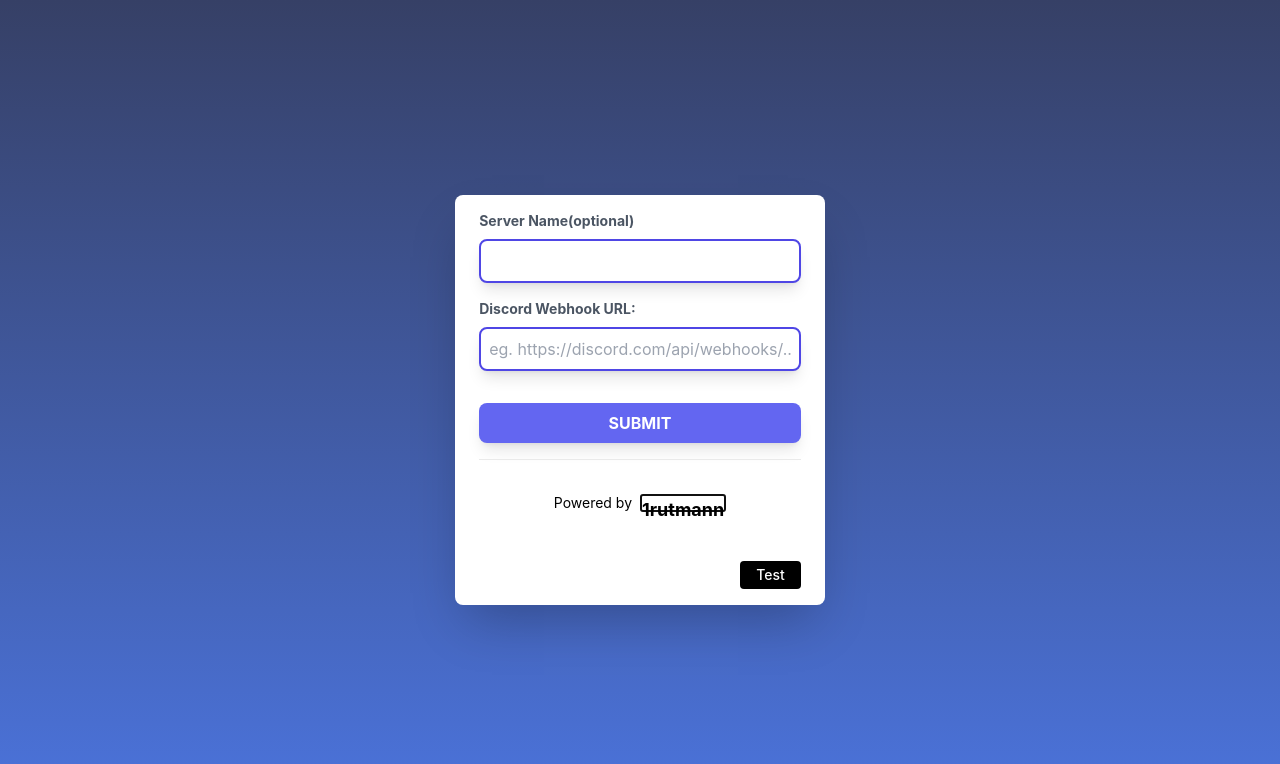
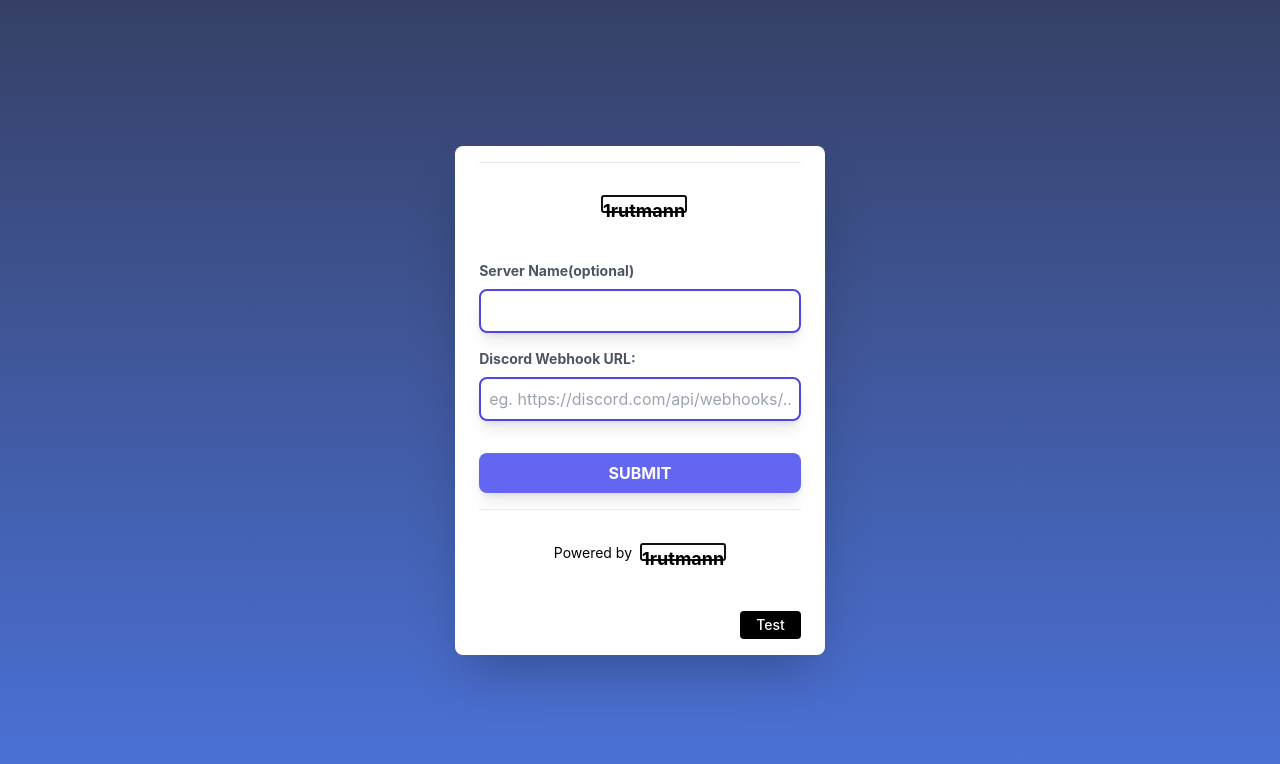
Before and after one commit to eben92/discord-meme-webhook, a Next.js app: page / in a window 1280 px wide. Shown: the top 764 px of the page. Built offline with nearby package versions, Linux system fonts and the light colour scheme; no server answers.

Commit message:
await promise

```diff
--- a/pages/index.tsx
+++ b/pages/index.tsx
@@ -95,6 +95,26 @@ export default function Home() {
           }
           className='md:w-[30%] w-full bg-white shadow-2xl rounded-lg px-6 py-4 flex flex-col gap-4 '
         >
+          <div className={styles.footer}>
+            <a
+              href='https://instagram.com/1rutmann'
+              target='_blank'
+              rel='noopener noreferrer'
+              style={{
+                fontSize: '28px!important'
+              }}
+            >
+              <span
+                className={styles.logo}
+                style={{
+                  fontSize: '28px!important'
+                }}
+              >
+                1rutmann
+              </span>
+            </a>
+          </div>
+
           <div>
             <label
               htmlFor='server-name'
```
